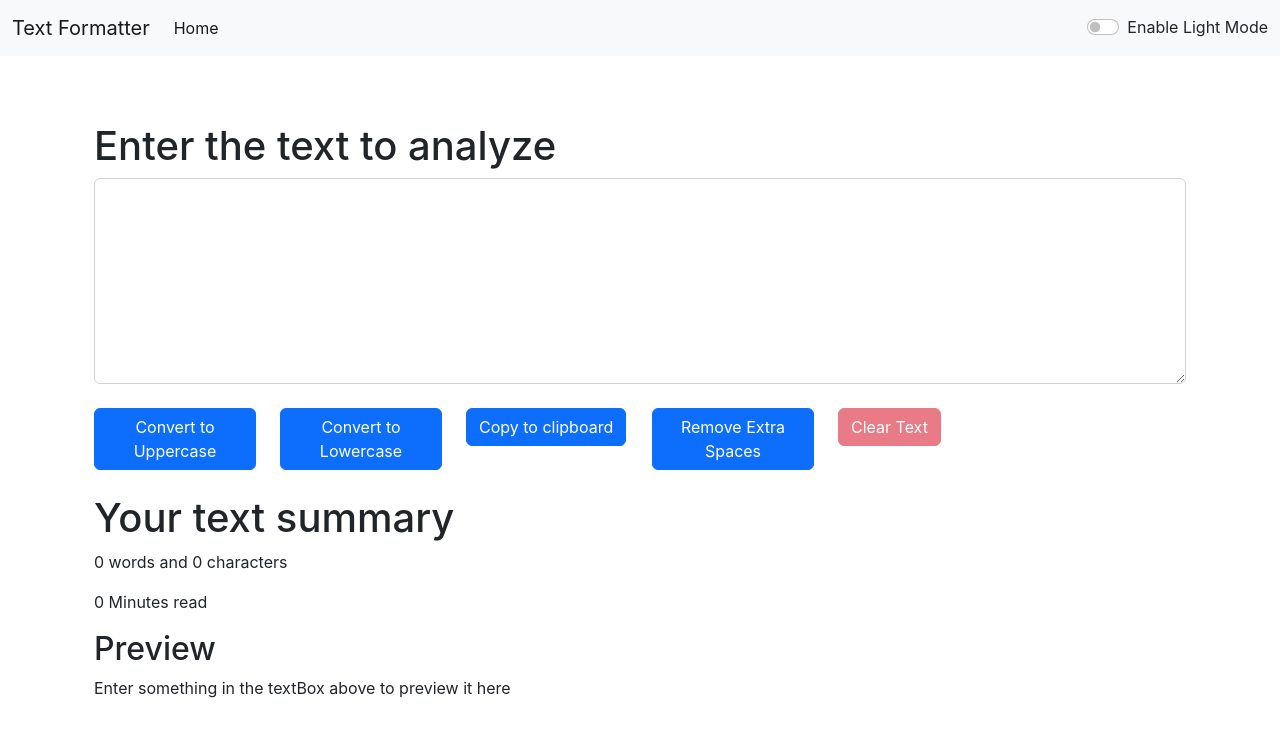
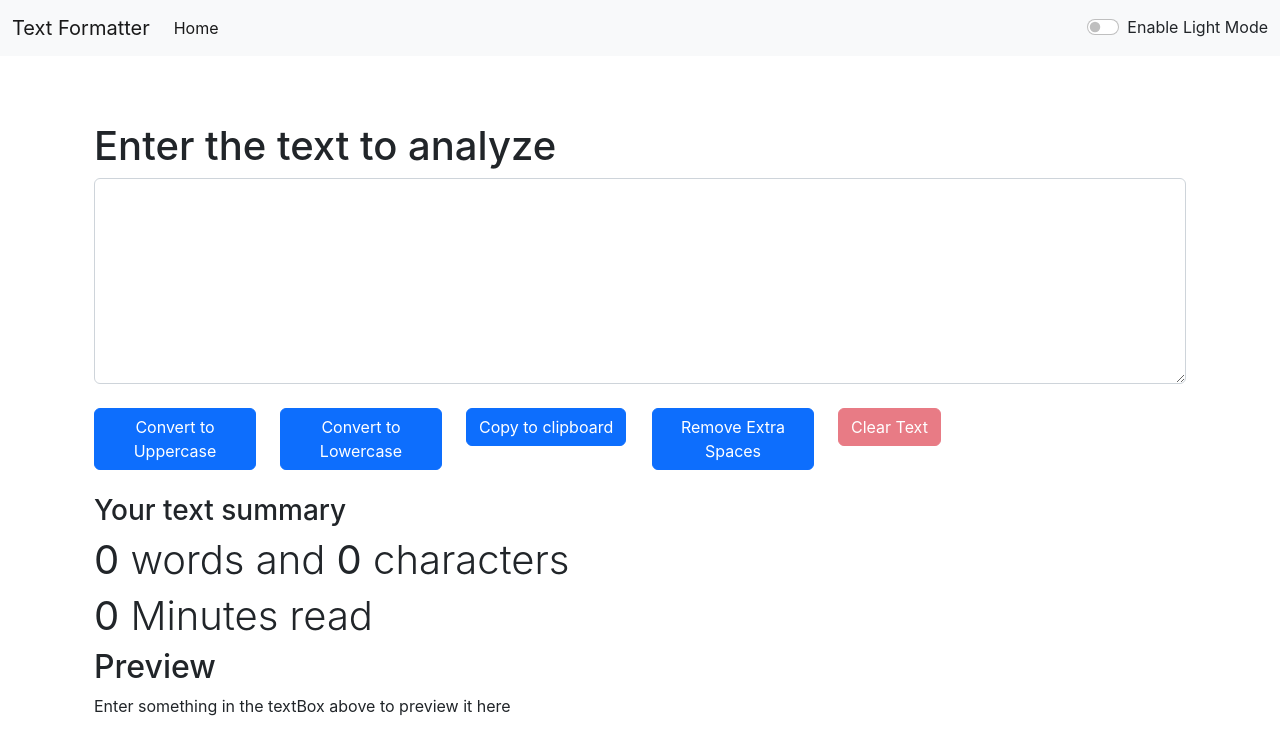
Before and after one commit to siddhantmendhe/TextFormatter, a React (Create React App) app: page / in a window 1280 px wide. Shown: the top 754 px of the page. Built offline with nearby package versions, Linux system fonts and the light colour scheme.

Commit message:
fixed character counter and word counter logic, improved UI

```diff
--- a/src/components/TextForm.js
+++ b/src/components/TextForm.js
@@ -100,15 +100,18 @@ export default function TextForm(props) {
     </div>
     <div className="container my-3">
 
-      <h1>Your text summary</h1>
-      <p>{text.split(" ").filter((element)=>{
+      <h3>Your text summary</h3>
+
+      <h1 class="display-6"><strong>{text.split(/[\s+.,:;]/).filter((element)=>{
         return element.length!==0;
 
-      }).length} words and {text.length} characters</p>
-      <p>{0.008 * text.split(" ").filter((element)=>{
+      }).length}</strong> words and <strong>{(text.replace(/\s+/g,"")).length}</strong> characters</h1>
+      <h1 class="display-6">
+      <strong>
+        {0.008 * text.split(/[\s+.,:;]/).filter((element)=>{
         return element.length!==0;
 
-      }).length} Minutes read</p>
+      }).length}</strong> Minutes read</h1>
       <h2>Preview</h2>
       <p>{text.length>0?text:"Enter something in the textBox above to preview it here"}</p>
     </div>
```
